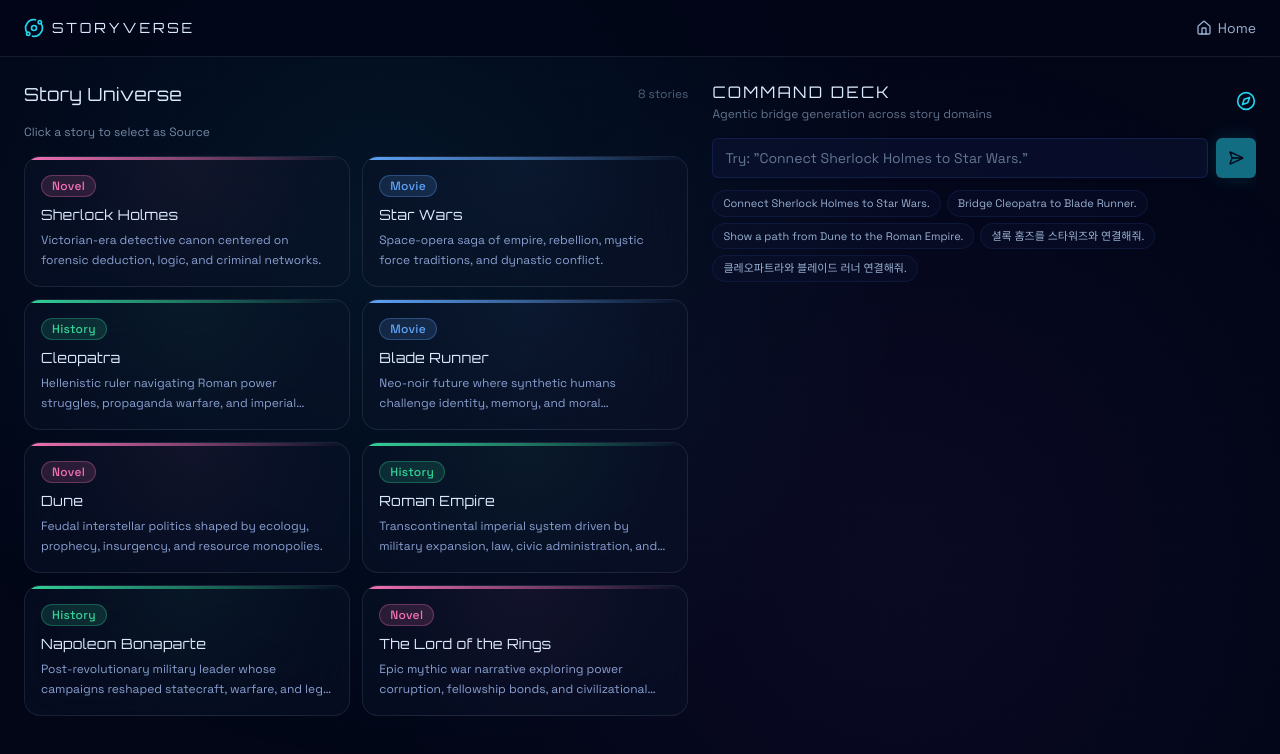
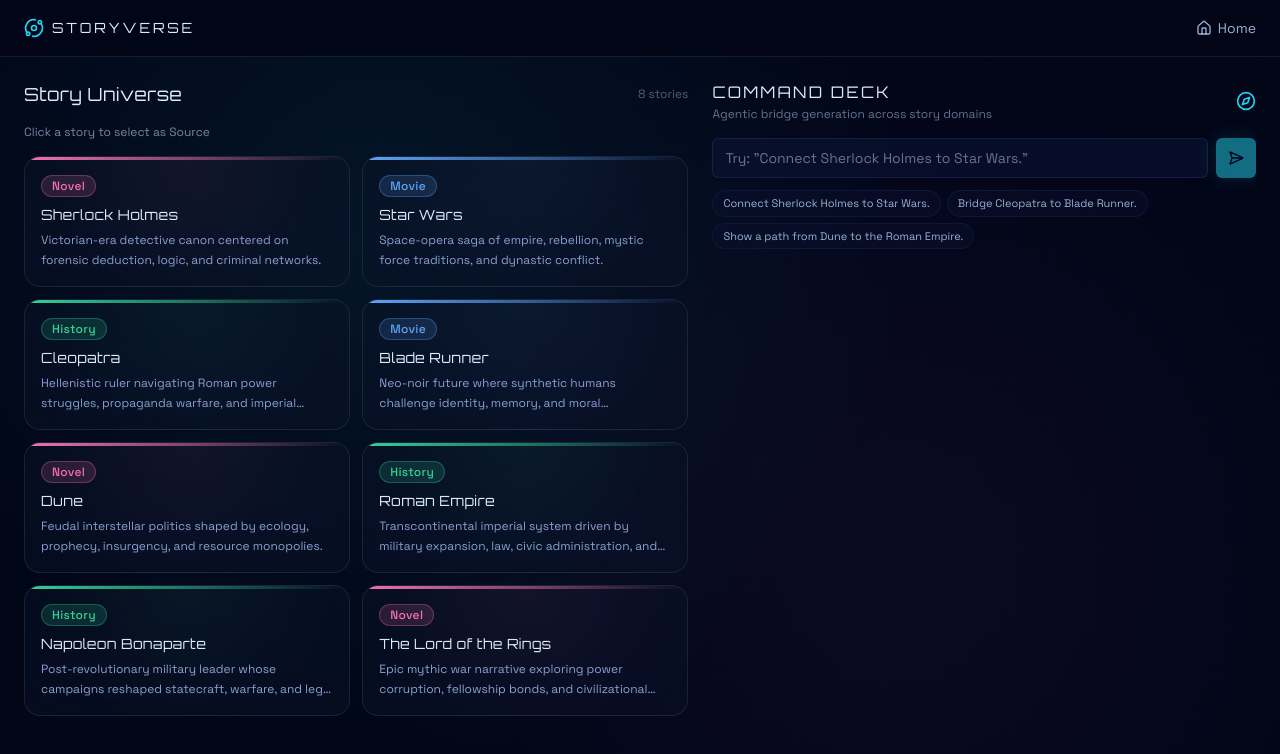
Before and after one commit to MosslandOpenDevs/StoryVerse, a Next.js app in the folder storyverse-web/: page /universe in a window 1280 px wide. Shown: the top 754 px of the page. Built offline with nearby package versions, Linux system fonts and the light colour scheme.

Commit message:
feat(ui): localize starter prompts by detected locale

```diff
--- a/storyverse-web/src/components/universe/QueryInput.tsx
+++ b/storyverse-web/src/components/universe/QueryInput.tsx
@@ -32,6 +32,7 @@ export function QueryInput({
       ? '예시: "셜록 홈즈를 스타워즈와 연결해줘."'
       : 'Try: "Connect Sherlock Holmes to Star Wars."';
   const isSubmitDisabled = isPending || query.trim().length === 0;
+  const starterPrompts = STARTER_PROMPTS[uiLocale] ?? STARTER_PROMPTS.en;
 
   return (
     <div className="space-y-3">
@@ -57,7 +58,7 @@ export function QueryInput({
 
       {/* Starter prompts */}
       <div className="flex flex-wrap gap-1.5">
-        {STARTER_PROMPTS.map((prompt) => (
+        {starterPrompts.map((prompt) => (
           <button
             key={prompt}
             type="button"
--- a/storyverse-web/src/components/universe/useUniverseState.ts
+++ b/storyverse-web/src/components/universe/useUniverseState.ts
@@ -35,13 +35,18 @@ export type ChatMessage = {
 
 export type LatestResult = UniverseCommandActionSuccess["result"] | null;
 
-export const STARTER_PROMPTS = [
-  "Connect Sherlock Holmes to Star Wars.",
-  "Bridge Cleopatra to Blade Runner.",
-  "Show a path from Dune to the Roman Empire.",
-  "셜록 홈즈를 스타워즈와 연결해줘.",
-  "클레오파트라와 블레이드 러너 연결해줘.",
-];
+export const STARTER_PROMPTS: Record<"en" | "ko", string[]> = {
+  en: [
+    "Connect Sherlock Holmes to Star Wars.",
+    "Bridge Cleopatra to Blade Runner.",
+    "Show a path from Dune to the Roman Empire.",
+  ],
+  ko: [
+    "셜록 홈즈를 스타워즈와 연결해줘.",
+    "클레오파트라와 블레이드 러너 연결해줘.",
+    "듄에서 로마 제국까지 이어줘.",
+  ],
+};
 
 const RECENT_QUERIES_KEY = "storyverse:recent-queries";
 const RECENT_QUERIES_LIMIT = 5;
```
